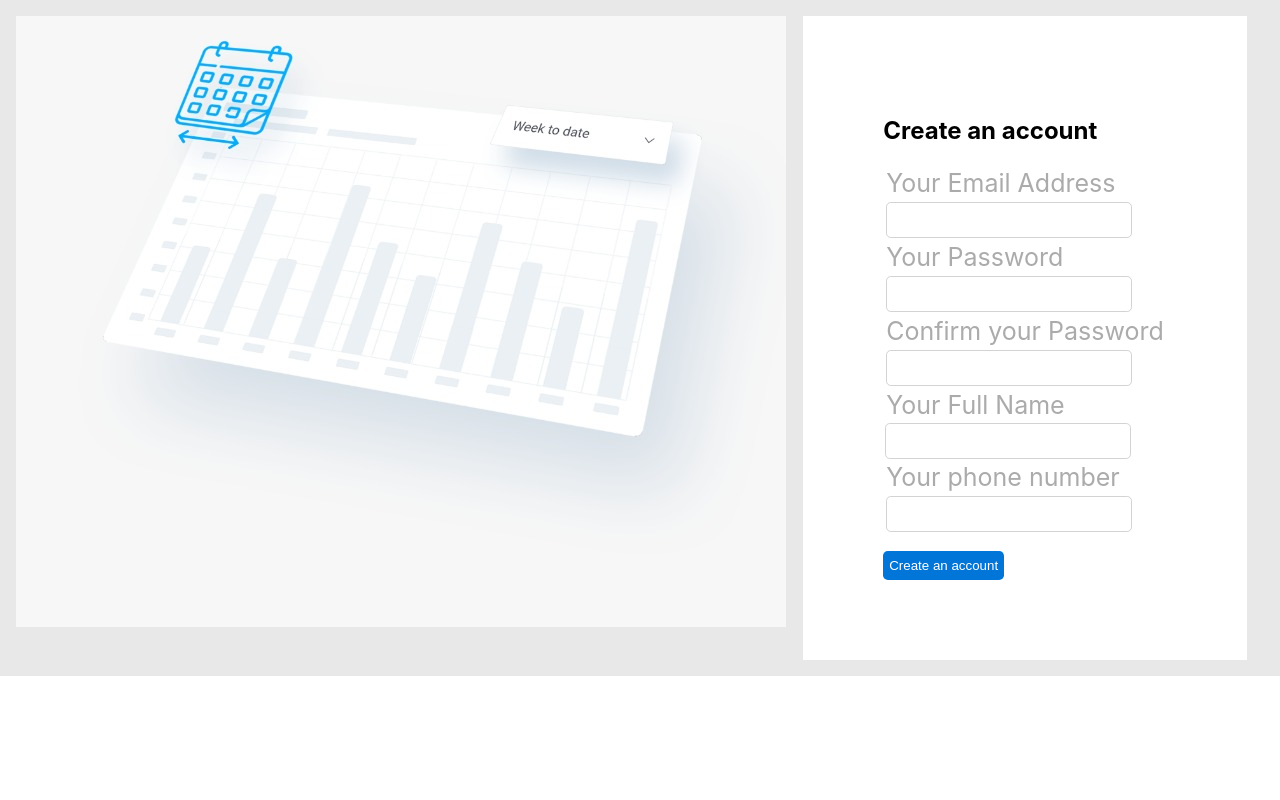
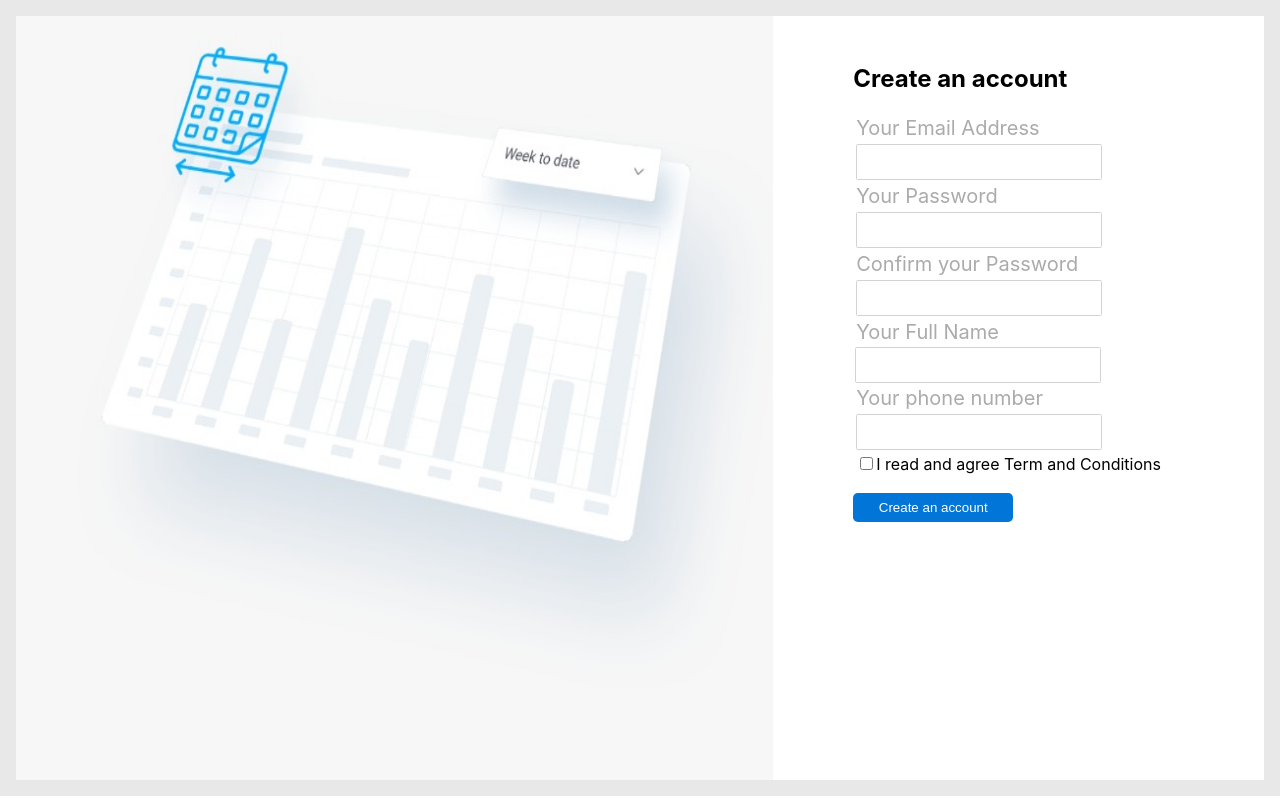
Before and after one commit to yogeshsingh2672000/my-dash-frontend, a React (Create React App) app: page / in a window 1280 px wide. Built offline with nearby package versions, Linux system fonts and the light colour scheme.

Commit message:
added the complete styling

```diff
--- a/src/components/homePage.jsx
+++ b/src/components/homePage.jsx
@@ -15,7 +15,7 @@ class Home extends Component {
           />
         </div>
         <div className="container__form">
-          <form action="#" method="post">
+          <form action="http://localhost:3000/" method="get">
             <h2 className="container__form__heading">Create an account</h2>
             <table className="container__form__table">
               <tr>
@@ -27,6 +27,7 @@ class Home extends Component {
                     className="container__form__input"
                     type="email"
                     name="email"
+                    required
                   />
                 </td>
               </tr>
@@ -39,6 +40,7 @@ class Home extends Component {
                     className="container__form__input"
                     type="password"
                     name="pass"
+                    required
                   />
                 </td>
               </tr>
@@ -52,7 +54,8 @@ class Home extends Component {
                   <input
                     className="container__form__input"
                     type="password"
-                    name="pass"
+                    name="confirm_pass"
+                    required
                   />
                 </td>
               </tr>
@@ -64,6 +67,7 @@ class Home extends Component {
                   className="container__form__input"
                   type="text"
                   name="name"
+                  required
                 />
               </tr>
               <tr>
@@ -75,7 +79,14 @@ class Home extends Component {
                     className="container__form__input"
                     type="tel"
                     name="mobile"
+                    required
                   />
+                </td>
+              </tr>
+              <tr>
+                <td>
+                  <input type="checkbox" name="terms_conditions" />I read and
+                  agree Term and Conditions
                 </td>
               </tr>
             </table>
--- a/src/components/homePage.scss
+++ b/src/components/homePage.scss
@@ -2,37 +2,54 @@
   display: flex;
   background: #e8e8e8;
   padding: 1rem;
+  height: 95.5vh;
 
   &__image {
     &__background {
       width: 100%;
+      background-color: yellow;
+      height: 100%;
     }
   }
 
   &__form {
     margin-left: auto;
     margin-right: auto;
-    padding: 5rem;
+    // padding: 5rem;
     background: white;
+    width: 50%;
+
+    &__heading {
+      margin-top: 3rem;
+      margin-left: 5rem;
+    }
+
+    &__table {
+      margin-left: 5rem;
+      // margin-right: auto;
+    }
 
     &__tittle {
-      font-size: 25px;
+      font-size: 20px;
       color: rgb(172, 171, 171);
     }
 
     &__input {
       width: 15rem;
       height: 2rem;
-      border-radius: 0.3rem;
+      border-radius: 0.1rem;
       border: 1px solid lightgrey;
     }
     &__button {
+      margin-left: 5rem;
       margin-top: 1rem;
       height: 1.8rem;
+      width: 10rem;
       border-radius: 0.3rem;
       background-color: #0275d8;
       color: white;
       border: none;
+      margin-bottom: 1rem;
     }
 
     &__button:hover {
```
